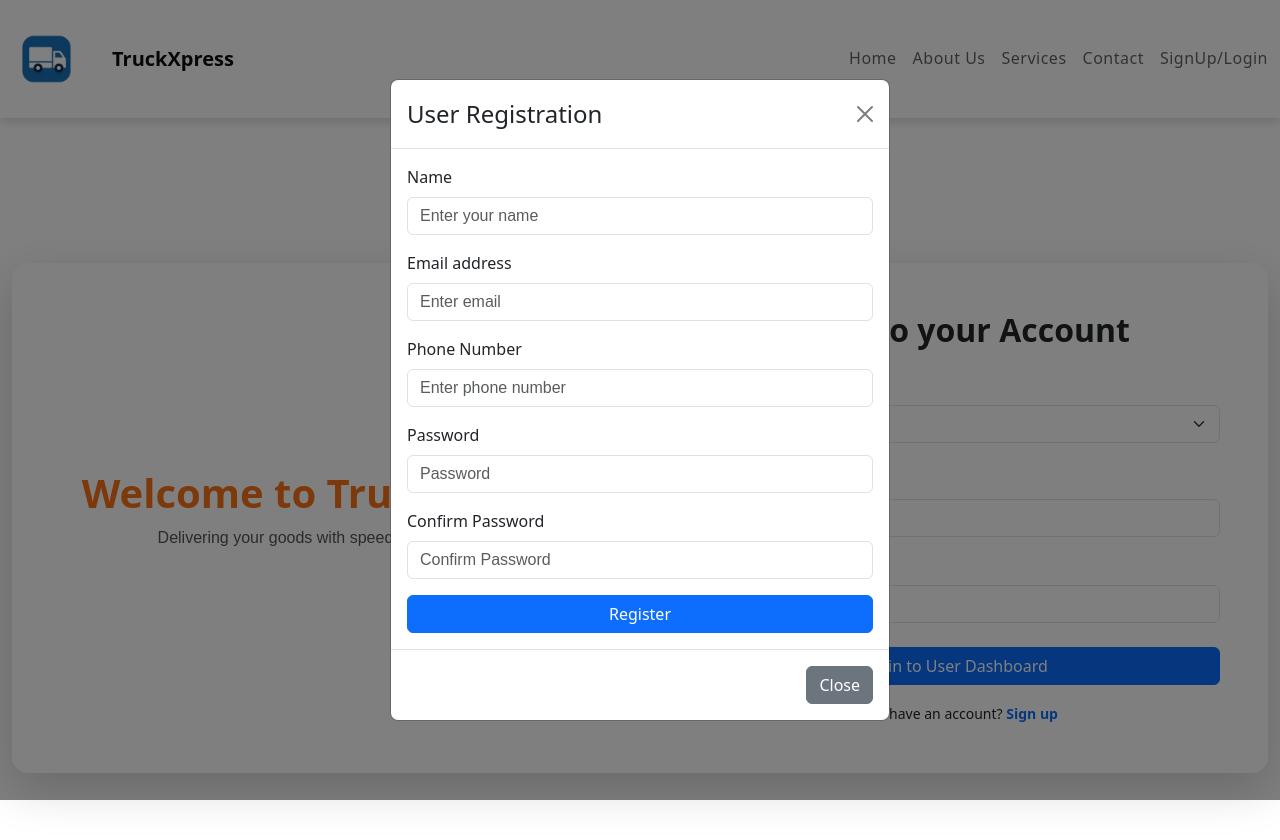
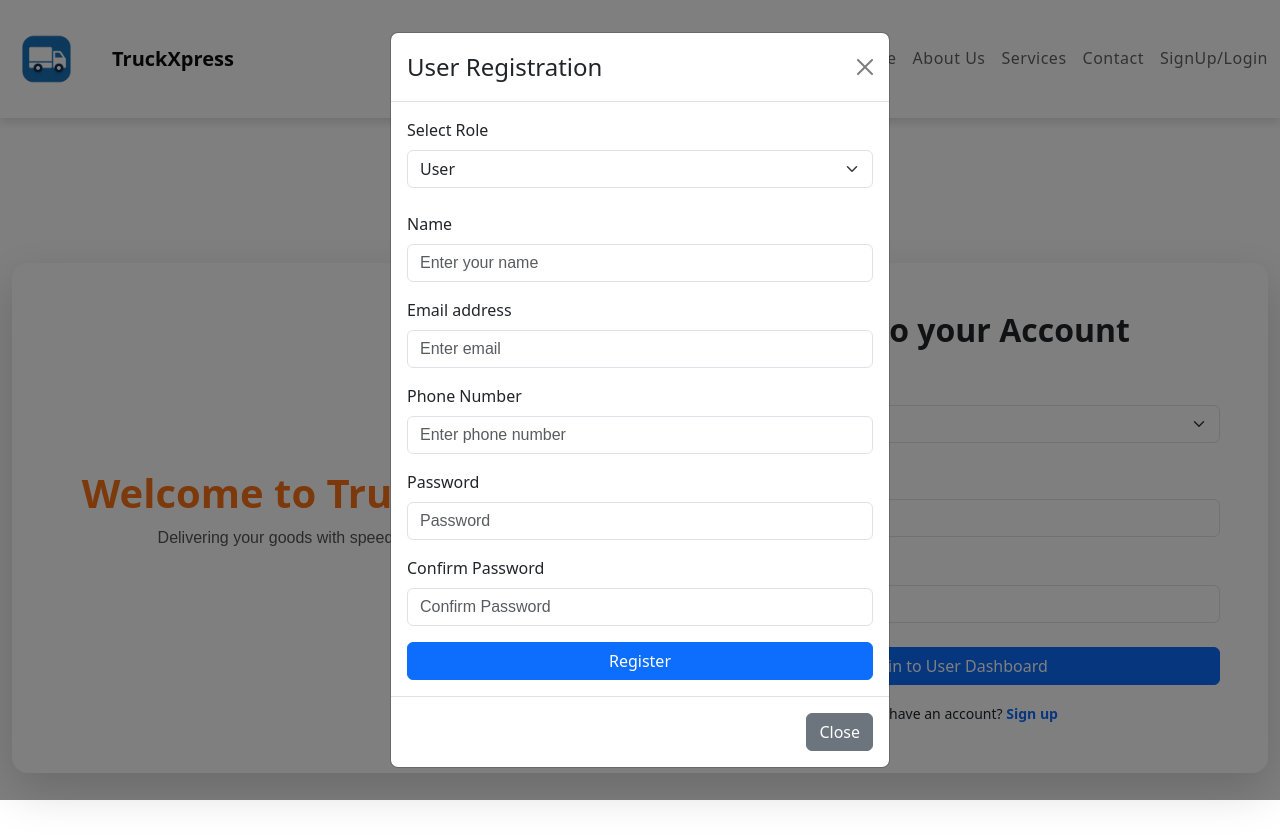
Before and after one commit to nanduaji/moversandpackers, a React (Create React App) app in the folder frontend/: page /signuporlogin in a window 1280 px wide. Both pictures are taken after a click on the button "Sign up". Shown: the top 840 px of the page. Built offline with nearby package versions, Linux system fonts and the light colour scheme.

Commit message:
Refactor routes and SignupOrLogin component: remove authMiddleware from addServiceProvider route and clean up code formatting for better readability.

```diff
--- a/frontend/src/components/SignupOrLogin.jsx
+++ b/frontend/src/components/SignupOrLogin.jsx
@@ -22,8 +22,8 @@ const SignupOrLogin = () => {
         const token = localStorage.getItem('token');
 
         if (user && token) {
-            console.log("user",user)
-            console.log("token",token)
+            console.log("user", user)
+            console.log("token", token)
             setLoggedInAs(user.data.role);
         }
     }, []);
@@ -31,11 +31,10 @@ const SignupOrLogin = () => {
         event.preventDefault();
         const email = event.target[0].value;
         const password = event.target[1].value;
-        console.log('role',role)
+        console.log('role', role)
         try {
             const userLoginResponse = await axios.post(
-                `http://localhost:3001/api/${
-                  role === 'user'
+                `http://localhost:3001/api/${role === 'user'
                     ? 'userLogin'
                     : role === 'admin'
                         ? 'adminLogin'
@@ -64,11 +63,13 @@ const SignupOrLogin = () => {
 
     const handleRegister = async (event) => {
         event.preventDefault();
-        const name = event.target[0].value;
-        const email = event.target[1].value;
-        const phoneNumber = event.target[2].value;
-        const password = event.target[3].value;
-        const confirmPassword = event.target[4].value;
+        const name = event.target[1].value;
+        const email = event.target[2].value;
+        const phoneNumber = event.target[3].value;
+        const services = event.target[4]?.value || null;
+        const location = event.target[5]?.value || null;
+        const password = !event.target[4]? event.target[6].value: event.target[4].value;
+        const confirmPassword = !event.target[4]? event.target[7].value: event.target[5].value;
 
         if (password !== confirmPassword) {
             toast.error('Passwords do not match!');
@@ -76,11 +77,15 @@ const SignupOrLogin = () => {
         }
 
         try {
-            const userRegisterResponse = await axios.post('http://localhost:3001/api/addUser', {
+            const endPoint = role === 'user' ? 'addUser' : role === 'admin' ? 'addAdmin' : 'addServiceProvider';
+
+            const userRegisterResponse = await axios.post(`http://localhost:3001/api/${endPoint}`, {
                 name,
                 email,
                 password,
-                phoneNumber
+                phoneNumber,
+                services,
+                location
             });
 
             const data = userRegisterResponse.data;
@@ -91,6 +96,7 @@ const SignupOrLogin = () => {
                 toast.error(data.message || 'Registration Failed!');
             }
         } catch (error) {
+            console.error("Registration error:", error);
             toast.error(`Registration Failed! ${error?.response?.data?.message || ''}`);
         }
     };
@@ -100,7 +106,7 @@ const SignupOrLogin = () => {
         return (
             <Container className="text-center mt-5">
                 {/* <h1>Welcome to the User Dashboard</h1> */}
-                <UserDashboard/>
+                <UserDashboard />
             </Container>
         );
     }
@@ -109,15 +115,15 @@ const SignupOrLogin = () => {
         return (
             <Container className="text-center mt-5">
                 {/* <h1>Welcome to the Admin Dashboard</h1> */}
-                <AdminDashboard/>
+                <AdminDashboard />
             </Container>
         );
     }
-    if(loggedInAs === 'service-provider'){
+    if (loggedInAs === 'service-provider') {
         return (
             <Container className="text-center mt-5">
                 {/* <h1>Welcome to the Service Provider Dashboard</h1> */}
-                <ServiceProviderDashboard/>
+                <ServiceProviderDashboard />
             </Container>
         );
     }
@@ -179,6 +185,13 @@ const SignupOrLogin = () => {
                 </Modal.Header>
                 <Modal.Body>
                     <Form onSubmit={handleRegister}>
+                        <Form.Group controlId="roleSelect" className="mb-4">
+                            <Form.Label>Select Role</Form.Label>
+                            <Form.Select value={role} onChange={(e) => setRole(e.target.value)}>
+                                <option value="user">User</option>
+                                <option value="service-provider">Service Provider</option>
+                            </Form.Select>
+                        </Form.Group>
                         <Form.Group className="mb-3">
                             <Form.Label>Name</Form.Label>
                             <Form.Control type="text" placeholder="Enter your name" required />
@@ -191,6 +204,22 @@ const SignupOrLogin = () => {
                             <Form.Label>Phone Number</Form.Label>
                             <Form.Control type="number" placeholder="Enter phone number" required />
                         </Form.Group>
+                        {role === 'service-provider' && (
+                            <><Form.Group className="mb-3">
+                                <Form.Label>Services</Form.Label>
+                                <Form.Select required>
+                                    <option value="">Select a service</option>
+                                    <option value="Packing">Packing</option>
+                                    <option value="Loading">Loading</option>
+                                    <option value="Unloading">Unloading</option>
+                                    <option value="Transportation">Transportation</option>
+                                    <option value="Full-Service Moving">Full-Service Moving</option>
+                                </Form.Select>
+                            </Form.Group><Form.Group className="mb-3">
+                                    <Form.Label>Location</Form.Label>
+                                    <Form.Control type="text" placeholder="Enter your location" required />
+                                </Form.Group></>
+                        )}
                         <Form.Group className="mb-3">
                             <Form.Label>Password</Form.Label>
                             <Form.Control type="password" placeholder="Password" required />
```
Also changed, not shown: 1 other file (tests, documents, lock files or other folders). Lines whose indentation alone changed are shown as unchanged.
